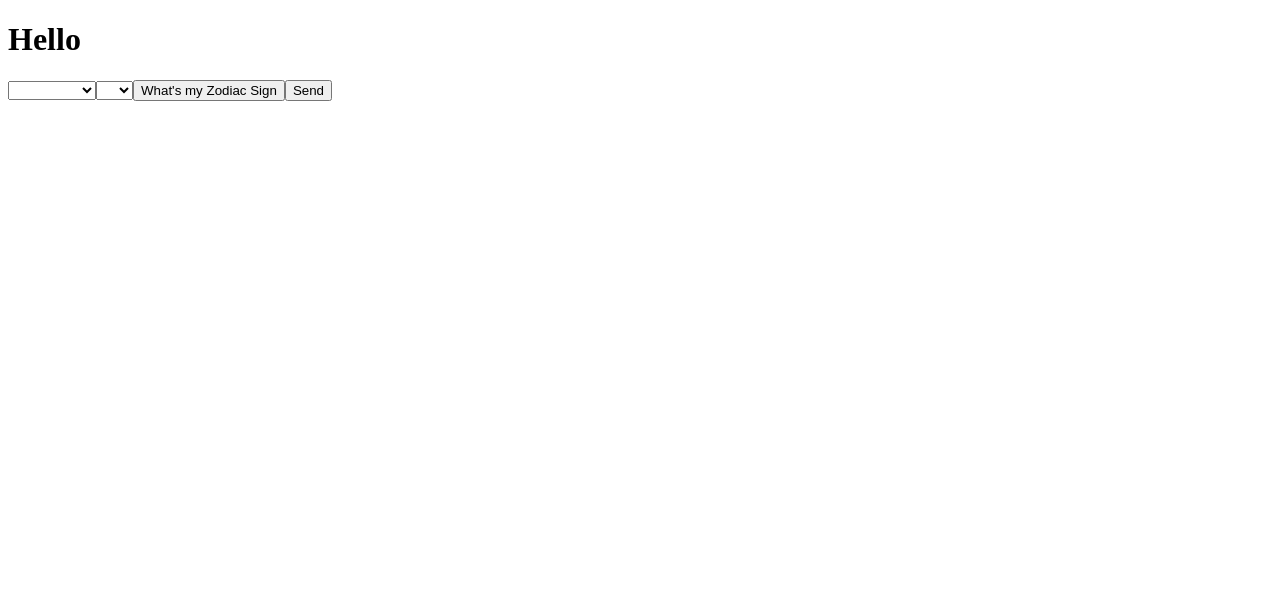
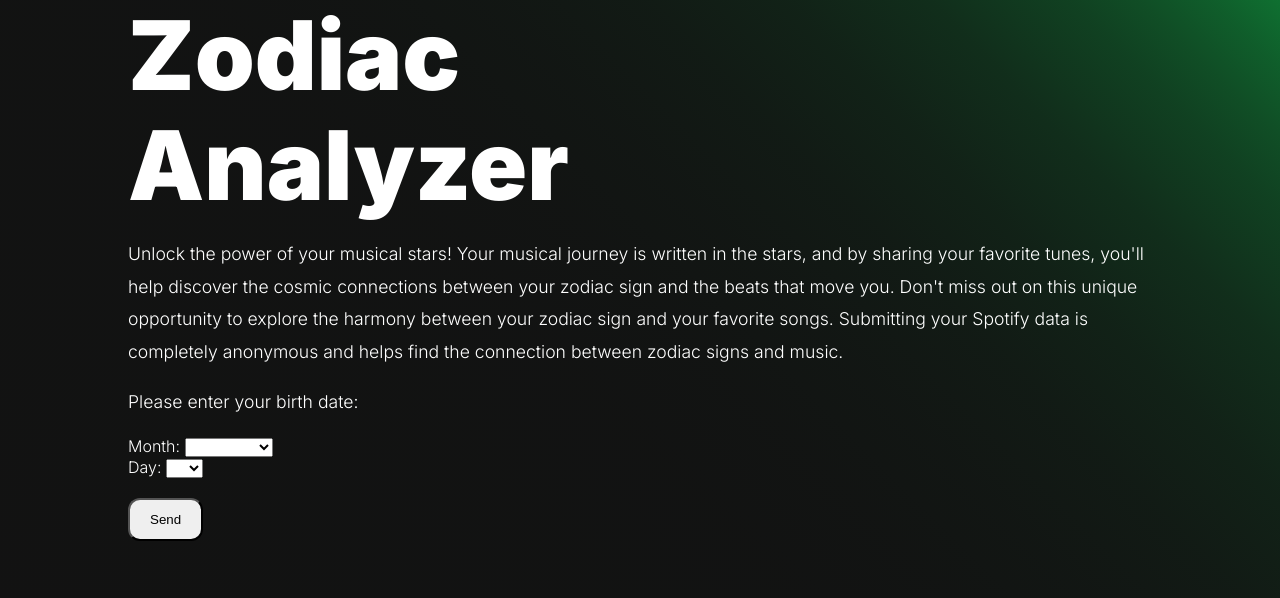
Before and after one commit to aceeedev/spotify-zodiac-frontend, a Vue app: page / in a window 1280 px wide. Shown: the top 598 px of the page. Built offline with nearby package versions, Linux system fonts and the light colour scheme.

Commit message:
Updated html and css

```diff
--- a/src/App.vue
+++ b/src/App.vue
@@ -13,3 +13,57 @@ export default {
 }
 
 </script>
+
+<style>
+  @import url('https://fonts.googleapis.com/css2?family=Inter:wght@100;200;300;400;500;600;700;800;900&display=swap');
+
+  html {
+    height: 100%;
+  }
+
+  body {
+    height: 100%;
+    margin: 0px;
+    font-family: 'Inter';
+    font-weight: 300;
+    font-size: 1rem;
+    color: white;
+
+    background-repeat: no-repeat;
+    background-image: linear-gradient(45deg, #121212, 90%, #0f7031);
+
+    --secondary: #004DA6;
+    --background: white;
+    --background2: #E3E9EF;
+    --accent: #c6cbf4;
+  }
+
+  h1 {
+    font-size: 6rem;
+    font-weight: 900;
+    margin: 0;
+    line-height: 1.15;
+  }
+
+  h2 {
+    font-size: 3.5rem;
+    font-weight: 500;
+    margin: 5px 0 5px;
+  }
+
+  h3 {
+    font-size: 1.75rem;
+    font-weight: 400;
+  }
+
+  h4 {
+    font-size: 1.125rem;
+    font-weight: 400;
+    margin: 0;
+  }
+
+  p {
+    line-height: 1.85;
+    font-size: 1.1rem;
+  }
+</style>
--- a/src/views/MainPage.vue
+++ b/src/views/MainPage.vue
@@ -1,21 +1,34 @@
 <template>
+    <div style="margin-left: 10%; margin-right: 10%;">
+        <h1>Zodiac<br>Analyzer</h1>
+        <p>
+            Unlock the power of your musical stars! Your musical journey is written in the stars,
+            and by sharing your favorite tunes, you'll help discover the cosmic connections between your
+            zodiac sign and the beats that move you. Don't miss out on this unique opportunity to explore
+            the harmony between your zodiac sign and your favorite songs. Submitting your Spotify data is
+            completely anonymous and helps find the connection between zodiac signs and music.
+        </p>
+
         <div>
-        <h1>Hello</h1>
-
+            <p>Please enter your birth date:</p>
+            <label for="Month">Month: </label>
             <select name="Month" @change="onMonthChange($event)" class="form-control" v-model="key">
                 <option v-for="(item, index) in ['January', 'February', 'March', 'April', 'May', 'June', 'July', 'August', 'September', 'October', 'November', 'December']" v-bind:value="index + 1" v-bind:key="item">
                     {{ item }}
                 </option>
             </select>
+            <br>
+            <label for="Day">Day: </label>
             <select name="Day" @change="onDayChange($event)" class="form-control" v-model="key">
                 <option v-for="index in 31" v-bind:value="index" v-bind:key="index">
                     {{ index }}
                 </option>
             </select>
+        </div>
 
-        <button @click="calculateZodiacSign">What's my Zodiac Sign</button>
-
-        <button @click="redirect">Send</button>
+        <br>
+        <button @click="redirect" style="border-radius: 12px; padding: 12px 20px;">Send</button>
+        <p style="color: red">{{ error }}</p>
     </div>
 </template>
 
@@ -51,6 +64,12 @@
 
     export default {
         name: 'Mainpage',
+
+        data() {
+            return {
+                error: ''
+            }
+        },
 
         setup() {
             const route = useRoute()
@@ -93,6 +112,13 @@
                 saveStorage('day', event.target.value)
             },
             async redirect() {
+                const month = getStorage('month');
+                const day = getStorage('day');
+
+                if (month === null || day === null) {
+                    this.error = 'Please enter your birth date'
+                    return;
+                }
                 window.location.href='https://accounts.spotify.com/authorize?response_type=code&client_id=280ec2cdd2bd49549c49ee81a7017af3&redirect_uri=https%3A%2F%2Fspotify-zodiac.netlify.app&scope=user-read-private%20user-read-email%20user-top-read'
             },
         }
```
Lines whose indentation alone changed are shown as unchanged.
